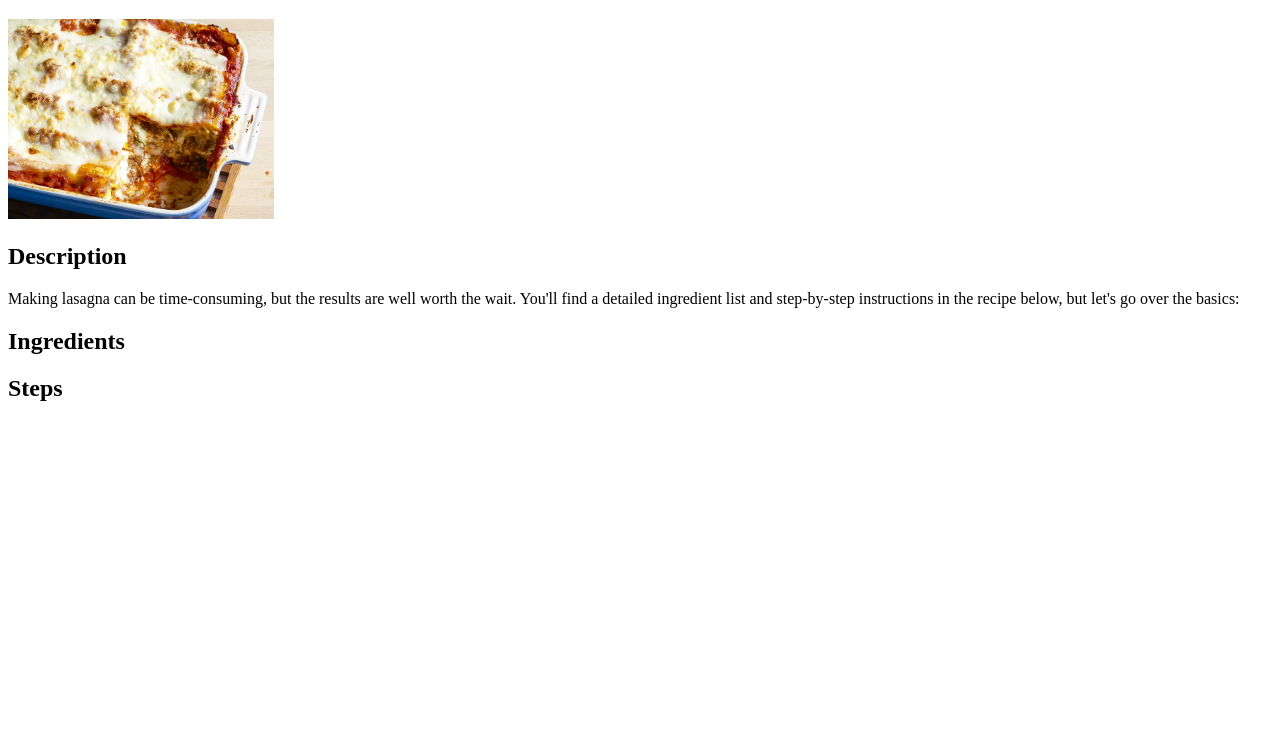
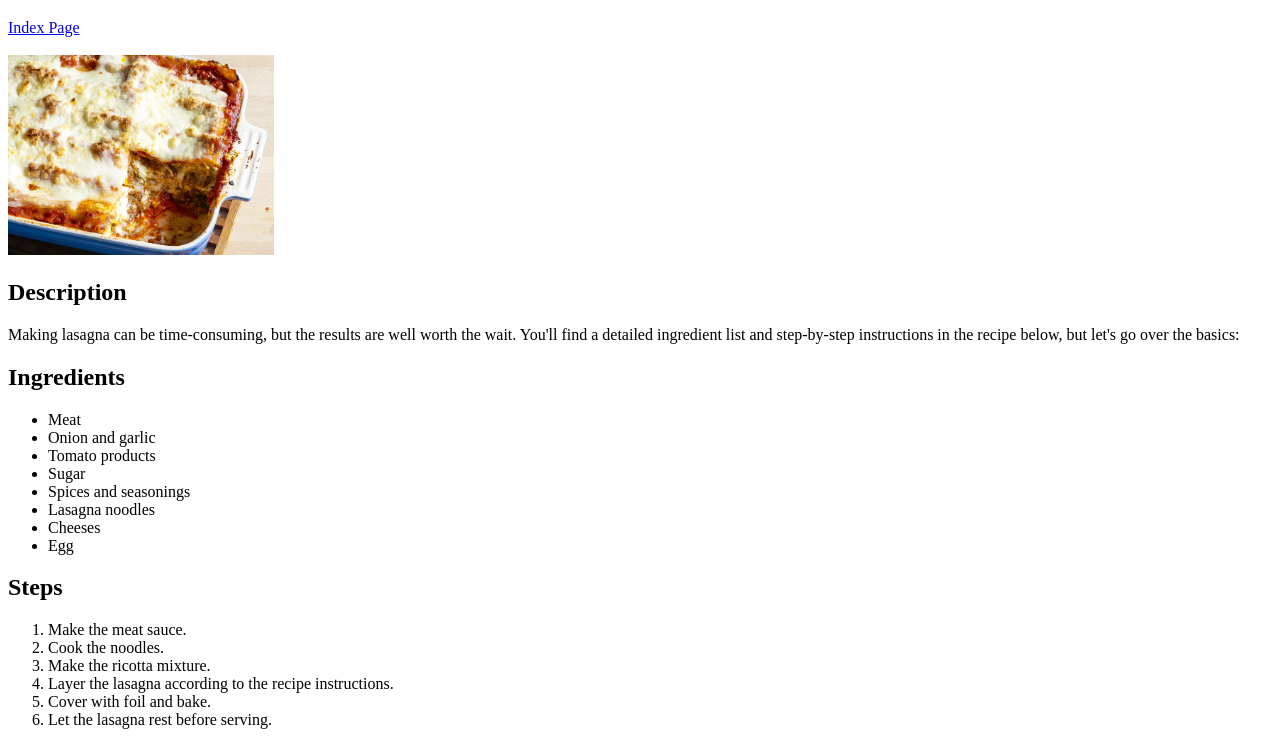
Before and after one commit to bagariapiyansu/odin-project-files, a plain HTML site: page HTML Foundations/odin-recipes/recipes/lasagna.html in a window 1280 px wide. Shown: the part 61-806 px from the top of the page. Drawn offline with Linux system fonts and the light colour scheme.

Commit message:
new commit

```diff
--- a/HTML Foundations/odin-recipes/recipes/lasagna.html
+++ b/HTML Foundations/odin-recipes/recipes/lasagna.html
@@ -9,6 +9,9 @@
 
     <body>
         <h1>Lasagna</h1>
+        <a href="/HTML Foundations/odin-recipes/index.html">Index Page</a>
+        <br>
+        <br>
         <img src="images/lasagna.webp" alt="Image of Lasagna" height="200">
 
         <h2>Description</h2>
@@ -16,8 +19,26 @@
         and step-by-step instructions in the recipe below, but let's go over the basics:</p>
 
         <h2>Ingredients</h2>
+            <ul>
+                <li>Meat</li>
+                <li>Onion and garlic</li>
+                <li>Tomato products</li>
+                <li>Sugar</li>
+                <li>Spices and seasonings</li>
+                <li>Lasagna noodles</li>
+                <li>Cheeses</li>
+                <li>Egg</li>
+            </ul>
 
         <h2>Steps</h2>
+            <ol>
+                <li>Make the meat sauce.</li>
+                <li>Cook the noodles.</li>
+                <li>Make the ricotta mixture.</li>
+                <li>Layer the lasagna according to the recipe instructions.</li>
+                <li>Cover with foil and bake.</li>
+                <li> Let the lasagna rest before serving.</li>
+            </ol>
 
     </body>
 </html>
```
Also changed, not shown: HTML Foundations/odin-recipes/index.html (+5 -1 lines), HTML Foundations/odin-recipes/recipes/omelette.html (added, +13 -0 lines), HTML Foundations/odin-recipes/recipes/pizza.html (added, +13 -0 lines).
